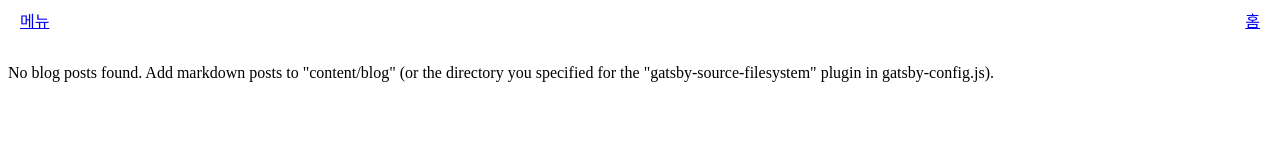
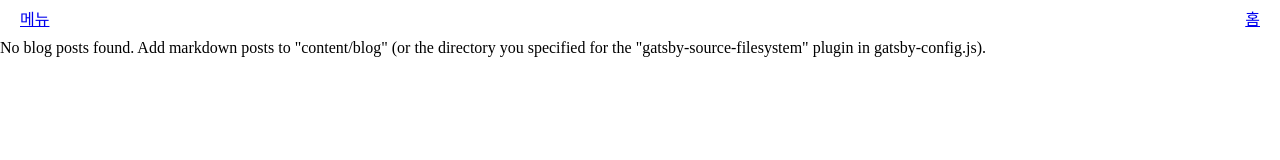
Before and after one commit to ForestLee0513/ForestLee0513.github.io, a Gatsby site: page / in a window 1280 px wide. Built offline with nearby package versions, Linux system fonts and the light colour scheme; Gatsby itself is replaced by a stand-in of ours.

Commit message:
update: 레이아웃 스타일 리셋 styled-components로 변경

```diff
--- a/gatsby-config.js
+++ b/gatsby-config.js
@@ -13,6 +13,7 @@ module.exports = {
   },
   plugins: [
     `gatsby-plugin-image`,
+    `gatsby-plugin-styled-components`,
     {
       resolve: `gatsby-source-filesystem`,
       options: {
--- a/package.json
+++ b/package.json
@@ -33,8 +33,11 @@
     "typeface-montserrat": "0.0.75"
   },
   "devDependencies": {
+    "babel-plugin-styled-components": "^1.13.3",
+    "gatsby-plugin-styled-components": "^5.2.0",
     "prettier": "2.4.1",
-    "styled-components": "^5.3.3"
+    "styled-components": "^5.3.3",
+    "styled-reset": "^4.3.4"
   },
   "homepage": "https://github.com/gatsbyjs/gatsby-starter-blog#readme",
   "keywords": [
--- a/src/components/layout.js
+++ b/src/components/layout.js
@@ -1,24 +1,28 @@
 import * as React from "react"
 import Header from "./Header"
 import styled from "styled-components"
+import { createGlobalStyle } from "styled-components"
+import reset from "styled-reset" // style-reset 패키지
 
+// 메인 컨테이너
 const MainWrapper = styled.div`
   width: 100%;
-  height: 100vh;
+  height: calc(100vh - 40px);
   padding-top: 40px;
 `
 
-const Layout = ({ location, children, title }) => {
-  const rootPath = `${__PATH_PREFIX__}/`
-  const isRootPath = location.pathname === rootPath
+// 전역 스타일 적용
+const GlobalStyle = createGlobalStyle`
+  ${reset}
+`
 
-  console.log(title)
-
+const Layout = ({ children }) => {
   return (
-    <div className="global-wrapper" data-is-root-path={isRootPath}>
+    <>
+      <GlobalStyle />
       <Header />
       <MainWrapper>{children}</MainWrapper>
-    </div>
+    </>
   )
 }
 
```
Also changed, not shown: 1 other file.
